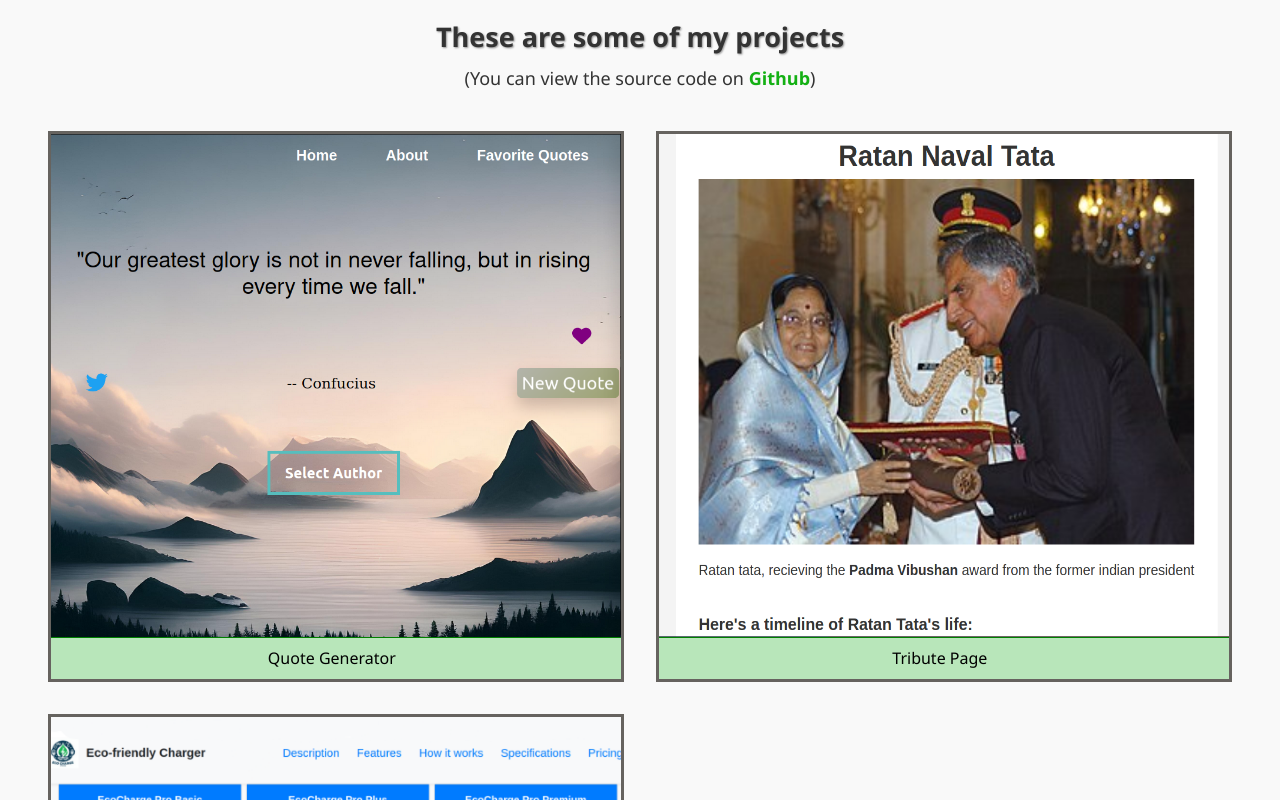
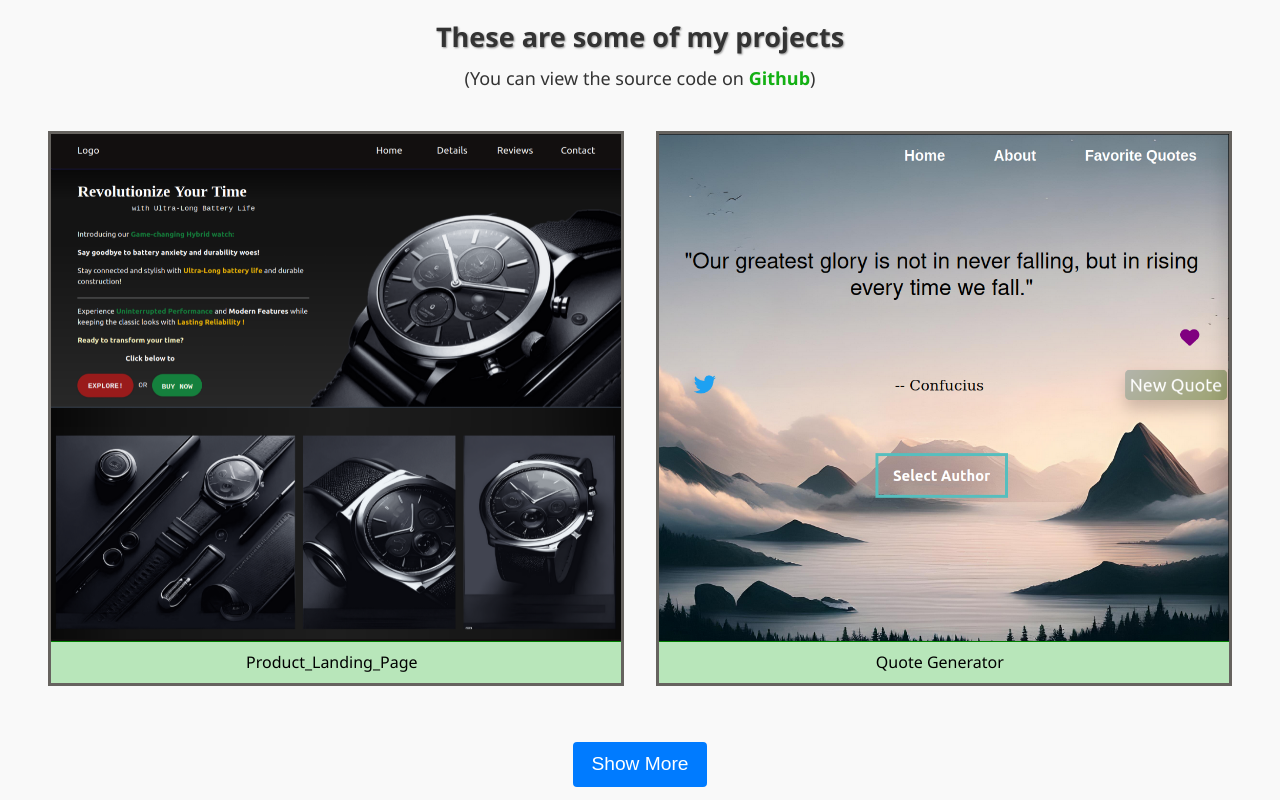
Before and after one commit to Tabsir99/mywebsite, a plain HTML site: page PortFolio_website/index.html in a window 1280 px wide. Shown: the part 920-1720 px from the top of the page. Drawn offline with nearby package versions, Linux system fonts and the light colour scheme.

Commit message:
New project Added

```diff
--- a/PortFolio_website/index.html
+++ b/PortFolio_website/index.html
@@ -154,6 +154,17 @@
 
       <div id="my-work">
 
+        <a class='project-box' href='https://product-landing-page-main.vercel.app/'>
+          <figure>
+            <img src='/Projects/images/product-landing-page-main.png' alt="Product_Landing page thumbnail"/>
+            <figcaption>
+              <span class="hidden">
+                <</span> Product_Landing_Page
+                  <span class="hidden"> /> </span>
+            </figcaption>
+          </figure>
+        </a>
+
         <a class='project-box' href='https://quote-generator-tabsir.vercel.app/'>
           <figure>
             <img src='/Projects/images/quote_generator.png' alt="quote_generator page thumbnail"/>
--- a/PortFolio_website/script.js
+++ b/PortFolio_website/script.js
@@ -100,8 +100,8 @@
 
 
 
-let loadedProjects = 3;
-const increment = 3;
+let loadedProjects = 2;
+const increment = 2;
 
 window.onload = function () {
   loadProjects(loadedProjects);
```
Also changed, not shown: Projects/images/product-landing-page-main.png (added).
